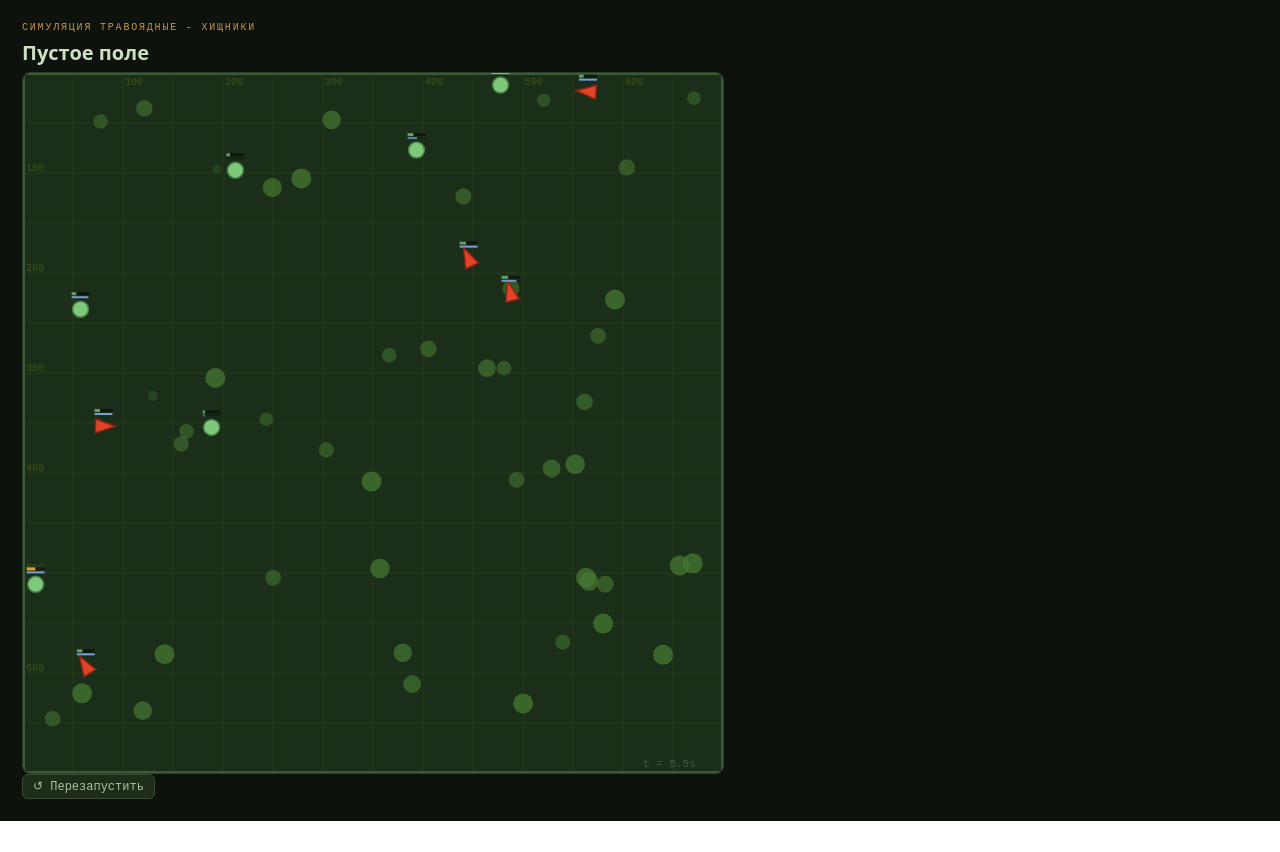
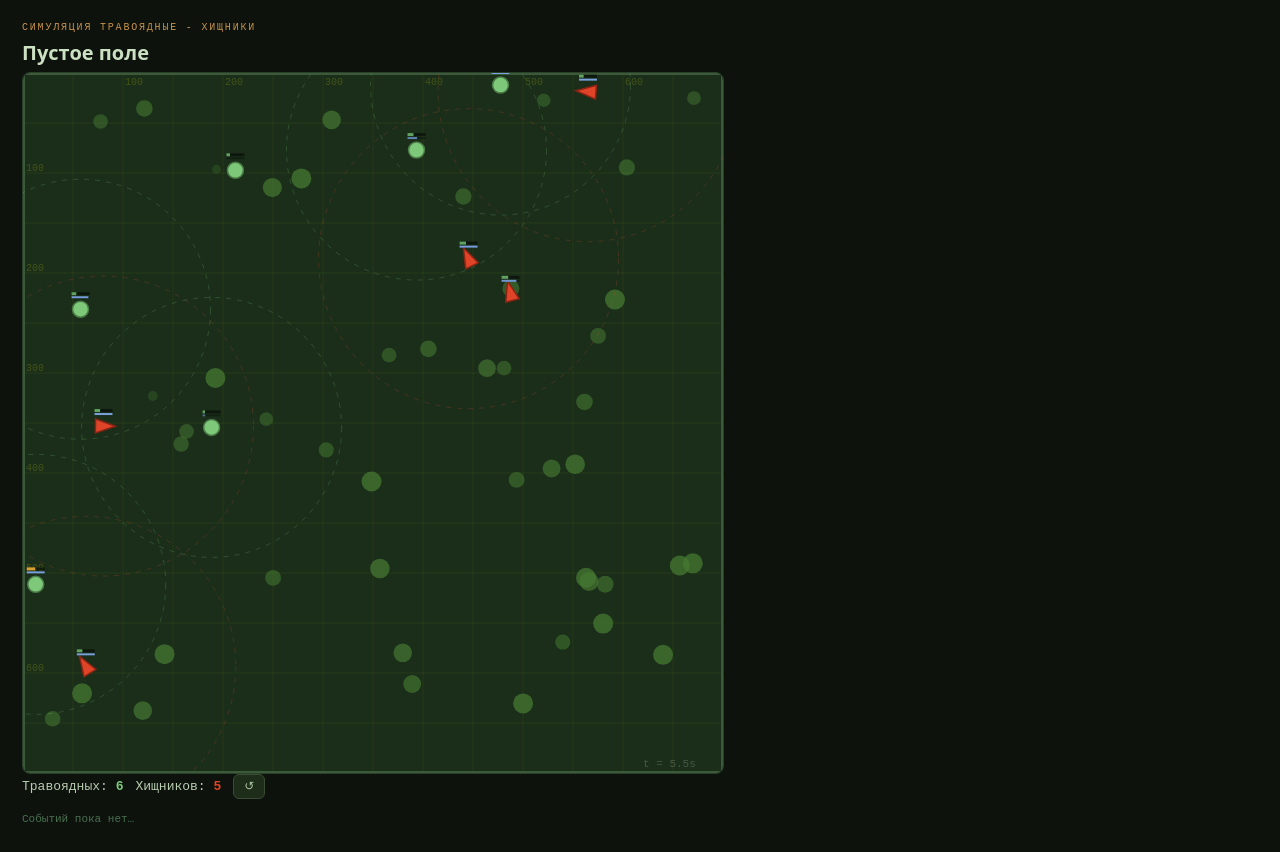
Before and after one commit to GitUser-Vs/summer-practise-2, a React (Create React App) app: page / in a window 1280 px wide. Before the commit the page ends 821 px from the top, so only its background shows below. Built offline with nearby package versions, Linux system fonts and the light colour scheme.

Commit message:
Added display of events and restoration of species populations

```diff
--- a/src/App.js
+++ b/src/App.js
@@ -29,6 +29,8 @@
 
 import React, { useEffect, useRef, useState } from "react";
 
+
+
 // Размеры поля в пикселях
 const W = 700, H = 700;
 const CELL = 50; // размер ячейки сетки в пикселях
@@ -42,12 +44,22 @@ const PRED_DETECT = 140; // Радиус обзора хищника
 const HERB_DETECT = 120; // Радиус обзора травоядного
 
 const CATCH_R  = 13;   // радиус досягаемости хищников
-const TURN_RATE = 6.5; // рад/сек — макс. скорость поворота
+const TURN_RATE = 6.5; // рад/сек - макс. скорость поворота
+
+const LOW_PRED=2;         // хищников «мало»
+const CRIT_HERB=3;        // травоядных «почти нет»
+const RESPAWN_DELAY=9;    // сек до появления мигрантов-хищников
+const STOP_PRED=5;        // при таком кол-ве хищников миграция травоядных прекращается
+const REGROW_INTERVAL=5;  // сек между появлениями одной особи травоядного
+
+const HERB={detectR:130,fleeBase:65,fleeBonus:60,wanderSpd:30,hungerRate:3.2,fatigueFlee:26,fatigueRest:16,starveTime:6,eatHungerDrop:22,reproRadius:32,reproThreshold:62,reproCooldown:13,max:18};
+const PRED={detectR:150,huntBase:48,huntBonus:72,wanderSpd:24,hungerRate:2.3,fatigueHunt:21,fatigueRest:13,starveTime:9,eatHungerDrop:62,reproRadius:36,reproThreshold:58,reproCooldown:21,max:10};
 
 // Случайное число в [a, b)
 const rand = (a, b) => a + Math.random() * (b - a);
 const dist  = (a, b) => Math.hypot(a.x - b.x, a.y - b.y);
 const clamp = (v, lo, hi) => Math.max(lo, Math.min(hi, v));
+const sat  =  e=>clamp(100-e.hunger*0.8-e.fatigue*0.4,0,100);
 
 const SPEED = {
   herb: 55,  // px/с для травоядных
@@ -86,7 +98,7 @@ let _id = 1;
 function makeAnimal(kind) {
   return {
     id: _id++,
-    kind,                    // 'herb' — травоядное, 'pred' — хищник
+    kind,                    // 'herb' - травоядное, 'pred' - хищник
     x: rand(30, W - 30),    // случайная позиция X (на небольшом расстоянии от границы)
     y: rand(30, H - 30),    // случайная позиция Y
     angle: rand(-Math.PI, Math.PI), // направление взгляда объектов
@@ -113,8 +125,22 @@ function createPopulation() {
     predators:  Array.from({ length: 5 }, () => makeAnimal("pred")), // 5 хищников
     grass:      Array.from({ length: GRASS_N }, makeGrass),
     uiAccum: 0,
-    events:[],
+    log:[],
+    predRespawnTimer:0,   // накапливает время с момента падения < LOW_PRED
+    herbRecovering:false, // флаг режима восстановления травоядных
+    herbRegrowTimer:0,    // время до следующего появления особи
   };
+}
+
+// spawnNearBorder - вычисляет позицию у случайной стороны поля.
+// side 0 = верхний край, 1 = нижний, 2 = левый, 3 = правый.
+
+function spawnNearBorder(){
+  const side=Math.floor(rand(0,4)), m=rand(15,35);
+  if(side===0)return{x:rand(0,W),y:m};
+  if(side===1)return{x:rand(0,W),y:H-m};
+  if(side===2)return{x:m,y:rand(0,H)};
+  return{x:W-m,y:rand(0,H)};
 }
 
 // Трава медленно отрастает
@@ -143,7 +169,7 @@ function drawFatigueBar(ctx, e) { // усталость под полоской
 }
 
 // Шаг симуляции
-// dt — сколько реального времени прошло с прошлого кадра (в секундах).
+// dt - сколько реального времени прошло с прошлого кадра (в секундах).
 // Скорость задаётся в px/сек, поэтому смещение = speed * dt.
 // Т.е. если speed=60, dt=0.016, то смещение=0.96px за кадр при 60fps.
 
@@ -193,7 +219,13 @@ function stepHerbivores(pop, dt) {
     }
 
     // Голодная смерть через 6 секунд при полной полоске голода
-    if (h.hunger >= 100) { h.starveT += dt; if (h.starveT > 6) h.alive = false; }
+    if (h.hunger >= 100) {
+      h.starveT += dt;
+      if (h.starveT > 6) {
+        h.alive = false;
+        pop.log.push({kind:"death",text:`Травоядное №${h.id} погибло от голода`});
+      }
+    }
     else h.starveT = 0;
   }
   pop.herbivores = pop.herbivores.filter(h => h.alive);
@@ -231,13 +263,85 @@ function stepPredators(pop, dt) {
       advance(p,28,dt); p.fatigue=clamp(p.fatigue-13*dt,0,100);
     }
 
-    if(p.hunger>=100){p.starveT+=dt;if(p.starveT>9)p.alive=false;}else p.starveT=0;
+    if(p.hunger>=100){
+      p.starveT+=dt;
+      if(p.starveT>9) {
+        p.alive=false;
+        pop.log.push({kind:"death",text:`Хищник №${p.id} погиб от голода`});
+      }
+    }
+    else p.starveT=0;
   }
   pop.predators  = pop.predators.filter(p=>p.alive);
   pop.herbivores = pop.herbivores.filter(h=>h.alive);
 }
 
-// Отрисовка одного травоядного — зелёный круг
+function repro(pop,list,P,label){
+  if(list.length>=P.max)return;
+  for(let i=0;i<list.length;i++){
+    const a=list[i];
+    if(!a.alive||a.reproCD>0||sat(a)<P.reproThreshold)continue;
+    for(let j=i+1;j<list.length;j++){
+      const b=list[j];
+      if(!b.alive||b.reproCD>0||sat(b)<P.reproThreshold)continue;
+      if(dist(a,b)>P.reproRadius)continue;
+      const c=makeAnimal(a.kind);
+      c.x=(a.x+b.x)/2;
+      c.y=(a.y+b.y)/2;
+      c.hunger=15;
+      c.fatigue=0;
+      c.reproCD=P.reproCooldown;
+      list.push(c);a.reproCD=P.reproCooldown;
+      b.reproCD=P.reproCooldown;
+      pop.log.push({kind:"birth",text:`Родилось ${label} №${c.id}`});return;
+    }
+  }
+}
+
+// stepRespawns - механизмы восстановления популяции (мигрирование)
+// Вызывается после очистки массивов от умерших существ
+function stepRespawns(pop,dt){
+  // Механизм 1: хищники-мигранты у границы
+  if(pop.predators.length < LOW_PRED){
+    pop.predRespawnTimer += dt; // накапливаем время ожидания
+
+    if(pop.predRespawnTimer >= RESPAWN_DELAY){
+      const n = Math.random()<0.5 ? 1 : 2; // волна из 1 или 2 особей
+      for(let i=0;i<n;i++){
+        const pos = spawnNearBorder(); // позиция у края поля
+        const a   = makeAnimal("pred");
+        a.x=pos.x; a.y=pos.y;         // переопределяем позицию
+        pop.predators.push(a);
+      }
+      pop.log.push({kind:"spawn",text:`Мигранты у границы: +${n} хищн.`});
+      pop.predRespawnTimer=0; // сбрасываем - ждём снова
+    }
+  } else {
+    pop.predRespawnTimer=0; // хищников достаточно - сбрасываем без ожидания
+  }
+
+  // Механизм 2: постепенный приток травоядных
+  // Включение: оба условия одновременно
+  if(!pop.herbRecovering && pop.predators.length<=LOW_PRED && pop.herbivores.length<=CRIT_HERB){
+    pop.herbRecovering=true;
+    pop.herbRegrowTimer=0;
+  }
+  // Выключение: любое из условий
+  if(pop.herbRecovering && (pop.herbivores.length>=HERB.max || pop.predators.length>STOP_PRED)){
+    pop.herbRecovering=false;
+  }
+  // Приток - одна особь каждые несколько секунд
+  if(pop.herbRecovering && pop.herbivores.length<HERB.max){
+    pop.herbRegrowTimer+=dt;
+    if(pop.herbRegrowTimer>=REGROW_INTERVAL){
+      const a=makeAnimal("herb"); pop.herbivores.push(a);
+      pop.log.push({kind:"spawn",text:`Травоядное №${a.id} вернулось`});
+      pop.herbRegrowTimer=0;
+    }
+  }
+}
+
+// Отрисовка одного травоядного - зелёный круг
 function drawHerbivore(ctx, h) {
   ctx.beginPath();
   ctx.arc(h.x, h.y, 8, 0, Math.PI * 2); // круг радиуса 8px
@@ -246,11 +350,22 @@ function drawHerbivore(ctx, h) {
   ctx.lineWidth = 1.5;
   ctx.fill();
   ctx.stroke();
+
+  if(h.state === "fleeing") {
+    ctx.beginPath();
+    ctx.setLineDash([5,6]);
+    ctx.strokeStyle="rgba(126,200,122,0.22)";
+    ctx.lineWidth=1;
+    ctx.arc(h.x,h.y,HERB.detectR,0,Math.PI*2);
+    ctx.stroke();
+    ctx.setLineDash([]);
+  }
+
   drawHungerBar(ctx, h);
   drawFatigueBar(ctx,h);
 }
 
-// Отрисовка одного хищника — красный треугольник
+// Отрисовка одного хищника - красный треугольник
 function drawPredator(ctx, p) {
   ctx.save(); // сохранение текущей системы координат
 
@@ -261,7 +376,7 @@ function drawPredator(ctx, p) {
 
   // Отривсовка треугольника относительно нового центра
   ctx.beginPath();
-  ctx.moveTo( 12, 0);  // нос — по локальной оси X
+  ctx.moveTo( 12, 0);  // нос - по локальной оси X
   ctx.lineTo(-8, -7);  // левый задний угол
   ctx.lineTo(-8, 7);  // правый задний угол
   ctx.closePath();
@@ -272,12 +387,24 @@ function drawPredator(ctx, p) {
   ctx.fill();
   ctx.stroke();
   ctx.restore(); // возвращаем исходную систему координат
+
+  if(p.state === "hunting") {
+    ctx.beginPath();
+    ctx.setLineDash([5,6]);
+    ctx.strokeStyle = "rgba(224,80,50,0.22)";
+    ctx.lineWidth=1;
+    ctx.arc(p.x,p.y,PRED.detectR,0,Math.PI*2);
+    ctx.stroke();
+    ctx.setLineDash([]);
+  }
+
+
   drawHungerBar(ctx, p);
   drawFatigueBar(ctx,p);
 }
 
 // Функция отрисовки
-function draw(ctx, pop, simTime = 0) {
+function draw(ctx, pop, popTime = 0) {
   // очистка всей страницы перед рисованием
   ctx.clearRect(0, 0, W, H);
 
@@ -321,7 +448,7 @@ function draw(ctx, pop, simTime = 0) {
 
   // Таймер симуляции
   ctx.fillStyle = "rgba(255,255,255,0.2)"; ctx.font = "11px monospace";
-  const timeValue = Number(simTime) || 0;
+  const timeValue = Number(popTime) || 0;
   ctx.fillText(`t = ${timeValue.toFixed(1)}s`, W - 80, H - 6);
 
   // Отображение травы с учётом времени и роста (прозрачность = growth)
@@ -345,10 +472,12 @@ export default function Micro01() {
 
   const lastTs = useRef(null);
 
-  const simTime   = useRef(0);
+  const popTime   = useRef(0);
   const uiAccum   = useRef(0);
 
-  const [counts, setCounts] = useState({ herb: 6, pred: 5 });
+  const [counts, setCounts] = useState({ herb: 6, pred: 5, predCD: null, herbR: false });
+
+  const [log,setLog]=useState([]);
 
   useEffect(() => {
     let rafId;
@@ -358,24 +487,37 @@ export default function Micro01() {
       if (lastTs.current == null) lastTs.current = ts;
       const dt = Math.min((ts - lastTs.current) / 1000, 0.05); // 50ms - скорость движения
       lastTs.current = ts;
-      simTime.current += dt;
-      uiAccum.current += dt;
+      popTime.current += dt;
+
+      const sim=popRef.current;
 
       stepGrass(popRef.current,dt);
       stepHerbivores(popRef.current,dt);
       stepPredators(popRef.current,dt);
 
+      repro(sim,sim.herbivores,HERB,"травоядное");
+      repro(sim,sim.predators,PRED,"хищник");
+      sim.herbivores=sim.herbivores.filter(h=>h.alive);
+      sim.predators=sim.predators.filter(p=>p.alive);
+      stepRespawns(sim,dt); // ← ПОСЛЕДНЕЙ
+      if(sim.log.length>10)sim.log=sim.log.slice(-10);
+      uiAccum.current += dt;
+
       // Обновляем React-счётчик не каждый кадр, а раз в 0.5 секунды
       if (uiAccum.current >= 0.5) {
         uiAccum.current = 0;
+        const predCD = sim.predators.length < LOW_PRED?Math.max(0,RESPAWN_DELAY-sim.predRespawnTimer):null;
         setCounts({
-          herb: popRef.current.herbivores.length,
-          pred: popRef.current.predators.length,
+          herb: sim.herbivores.length,
+          pred: sim.predators.length,
+          predCD,
+		      herbR:sim.herbRecovering
         });
+        setLog([...sim.log].reverse());
       }
 
       const ctx = canvasRef.current?.getContext("2d");
-      if (ctx) draw(ctx, popRef.current, simTime.current); // отрисовка кадра
+      if (ctx) draw(ctx, sim, popTime.current); // отрисовка кадра
 
       rafId = requestAnimationFrame(loop); // повторный запуск
     }
@@ -388,16 +530,39 @@ export default function Micro01() {
 
   const reset = () => {
     popRef.current = createPopulation();
-    simTime.current = 0;
+    popTime.current = 0;
     lastTs.current = null;
   };
 
+  const dotColor={kill:"#e04428",birth:"#d8a657",death:"#555",spawn:"#5599aa"};
+
+
+  //<button onClick={reset} style={btn}>↺ Перезапустить</button>
   return (
     <div style={wrap}>
       <Tag>Симуляция Травоядные - Хищники</Tag>
       <h2 style={h2}>Пустое поле</h2>
       <canvas ref={canvasRef} width={W} height={H} style={canvas} />
-      <button onClick={reset} style={btn}>↺ Перезапустить</button>
+
+
+
+      <div style={{display:"flex",gap:12,marginBottom:10,fontSize:13,flexWrap:"wrap",alignItems:"center"}}>
+        <span>Травоядных: <b style={{color:"#7ec87a"}}>{counts.herb}</b></span>
+        <span>Хищников: <b style={{color:"#e04428"}}>{counts.pred}</b></span>
+        {counts.predCD!==null&&<span style={badge("#e04428")}>⚠ Хищники через {Math.ceil(counts.predCD)}с</span>}
+        {counts.herbR&&<span style={badge("#7ec87a")}>⟳ Травоядные восстанавливаются</span>}
+        <button onClick={()=>{popRef.current=createPopulation();setLog([]);}} style={btn}>↺</button>
+      </div>
+
+      <div style={{marginTop:8,fontSize:11,color:"#4a7050",maxHeight:80,overflowY:"auto",lineHeight:1.9}}>
+        {log.length===0&&<span>Событий пока нет…</span>}
+        {log.map((l,i)=>(
+          <div key={i} style={{display:"flex",gap:6,alignItems:"center"}}>
+            <span style={{width:6,height:6,borderRadius:"50%",background:dotColor[l.kind]||"#555",flexShrink:0,display:"inline-block"}}/>
+            {l.text}
+          </div>
+        ))}
+      </div>
     </div>
   );
 }
@@ -409,3 +574,4 @@ const canvas = { border: "1px solid #2a4028", borderRadius: 8, display: "block"
 const tag    = { fontSize: 10, letterSpacing: "0.18em", textTransform: "uppercase", color: "#c8944a", marginBottom: 6, display: "block" };
 const Tag    = ({ children }) => <span style={tag}>{children}</span>;
 const btn    = { padding: "4px 10px", background: "#1e2c1a", border: "1px solid #3a4c34", borderRadius: 6, color: "#a8c4a0", cursor: "pointer", fontFamily: "monospace", fontSize: 12 };
+const badge=col=>({fontSize:11,padding:"2px 8px",borderRadius:10,background:col+"22",border:`1px solid ${col}55`,color:col});
```
